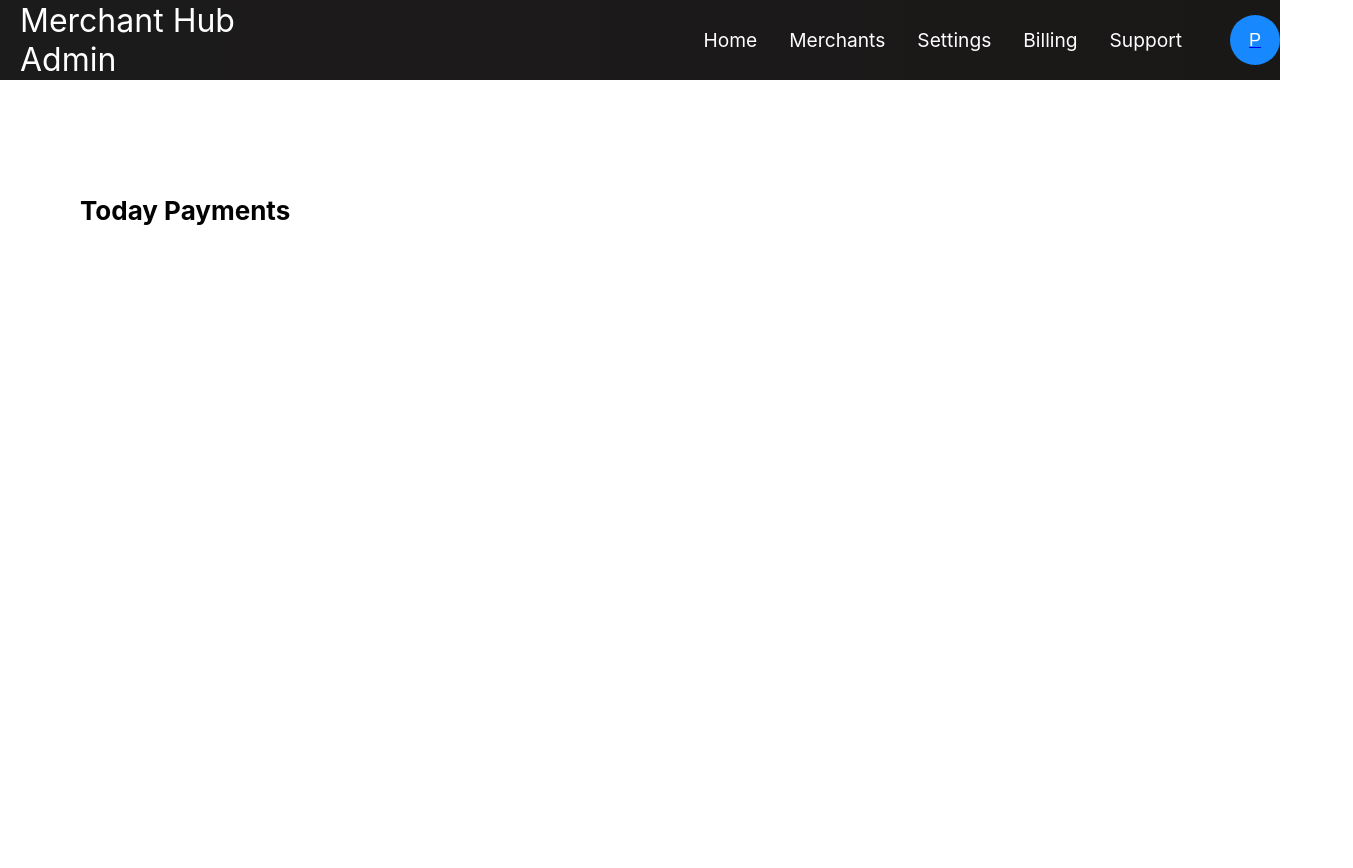
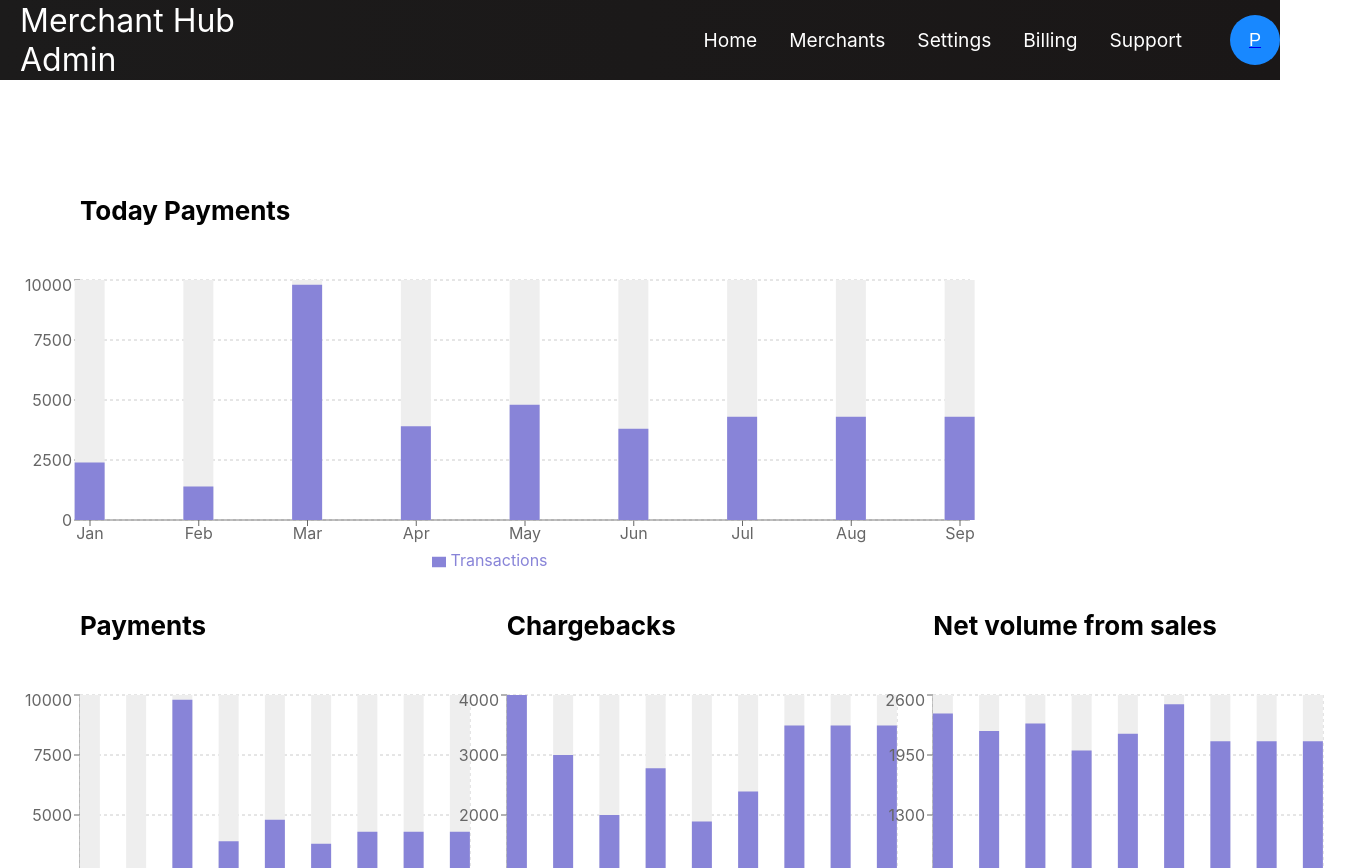
Before and after one commit to jasonwee/MyReactJS, a React (Create React App) app in the folder react-admin/: page / in a window 1280 px wide. Shown: the top 868 px of the page, 1353 px wide, since content can reach past the window. Before the commit the page ends 800 px from the top, so only its background shows below. Built offline with nearby package versions, Linux system fonts and the light colour scheme.

Commit message:
implement home page

```diff
--- a/react-admin/src/pages/Home.js
+++ b/react-admin/src/pages/Home.js
@@ -1,7 +1,71 @@
 import Grid from "@material-ui/core/Grid";
 import {Box} from "@material-ui/core";
 
+import {BarChart, Bar, XAxis, YAxis, Tooltip, Legend, CartesianGrid} from "recharts";
+
+import "../App.css";
+
+const data = [
+  {
+    name: "Jan",
+    Chargebacks: 4000,
+    Transactions: 2400,
+    USD: 2400,
+  },
+  {
+    name: "Feb",
+    Chargebacks: 3000,
+    Transactions: 1398,
+    USD: 2210,
+  },
+  {
+    name: "Mar",
+    Chargebacks: 2000,
+    Transactions: 9800,
+    USD: 2290,
+  },
+  {
+    name: "Apr",
+    Chargebacks: 2780,
+    Transactions: 3908,
+    USD: 2000,
+  },
+  {
+    name: "May",
+    Chargebacks: 1890,
+    Transactions: 4800,
+    USD: 2181,
+  },
+  {
+    name: "Jun",
+    Chargebacks: 2390,
+    Transactions: 3800,
+    USD: 2500,
+  },
+  {
+    name: "Jul",
+    Chargebacks: 3490,
+    Transactions: 4300,
+    USD: 2100,
+  },
+  {
+    name: "Aug",
+    Chargebacks: 3490,
+    Transactions: 4300,
+    USD: 2100,
+  },
+  {
+    name: "Sep",
+    Chargebacks: 3490,
+    Transactions: 4300,
+    USD: 2100,
+  },
+];
+
+
+
 function Home() {
+
 
    return (
    <>
@@ -11,13 +75,58 @@ function Home() {
 
       <Grid container justifyContent="center" alignItems="center">
 
-         <Grid item xs={11}>
+        <Grid item xs={11}>
            {/*Padding on the top*/}
            <Box m="5rem" />
-         </Grid>
-	 <Grid item xs={12} >
-	   <h4 className="chart-label">Today Payments</h4>
-	 </Grid>
+        </Grid>
+
+        <Grid item xs={12} >
+          <h4 className="chart-label">Today Payments</h4>
+          <BarChart width={1000} height={300} data={data} margin={{ top: 5, right: 30, left: 20, bottom: 5, }} barSize={30}>
+            <XAxis dataKey="name" scale="point" padding={{ left: 10, right: 10 }}/>
+            <YAxis />
+            <Tooltip />
+            <Legend />
+            <CartesianGrid strokeDasharray="3 3" />
+            <Bar dataKey="Transactions" fill="#8884d8" background={{ fill: "#eee" }}/>
+          </BarChart>
+        </Grid>
+
+        <Grid item xs={4}>
+          <h4 className="chart-label">Payments</h4>
+          <BarChart width={500} height={300} data={data} margin={{top: 5, right: 30, left: 20, bottom: 5,}} barSize={20}>
+            <XAxis dataKey="name" scale="point" padding={{ left: 10, right: 10 }}/>
+            <YAxis />
+            <Tooltip />
+            <Legend />
+            <CartesianGrid strokeDasharray="3 3" />
+            <Bar dataKey="Transactions" fill="#8884d8" background={{ fill: "#eee" }}/>
+          </BarChart>
+        </Grid>
+
+        <Grid item xs={4}>
+          <h4 className="chart-label">Chargebacks</h4>
+          <BarChart width={500} height={300} data={data} margin={{ top: 5, right: 30, left: 20, bottom: 5,}} barSize={20}>
+            <XAxis dataKey="name" scale="point" padding={{ left: 10, right: 10 }}/>
+            <YAxis />
+            <Tooltip />
+            <Legend />
+            <CartesianGrid strokeDasharray="3 3" />
+            <Bar dataKey="Chargebacks" fill="#8884d8" background={{ fill: "#eee" }}/>
+          </BarChart>
+        </Grid>
+
+        <Grid item xs={4}>
+          <h4 className="chart-label">Net volume from sales</h4>
+          <BarChart width={500} height={300} data={data} margin={{ top: 5, right: 30, left: 20, bottom: 5, }} barSize={20}>
+            <XAxis dataKey="name" scale="point" padding={{ left: 10, right: 10 }} />
+            <YAxis />
+            <Tooltip />
+            <Legend />
+            <CartesianGrid strokeDasharray="3 3" />
+            <Bar dataKey="USD" fill="#8884d8" background={{ fill: "#eee" }} />
+          </BarChart>
+        </Grid>
       </Grid>
    </>
    );
```
